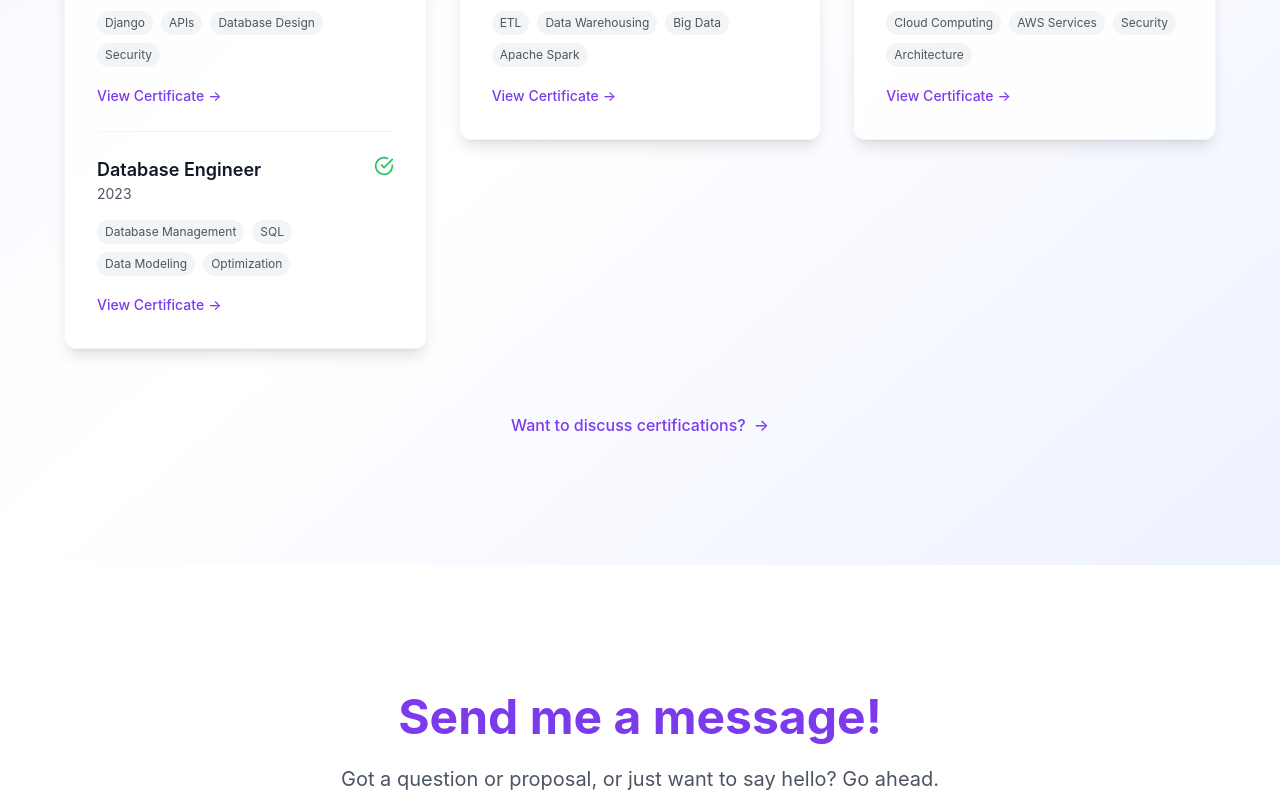
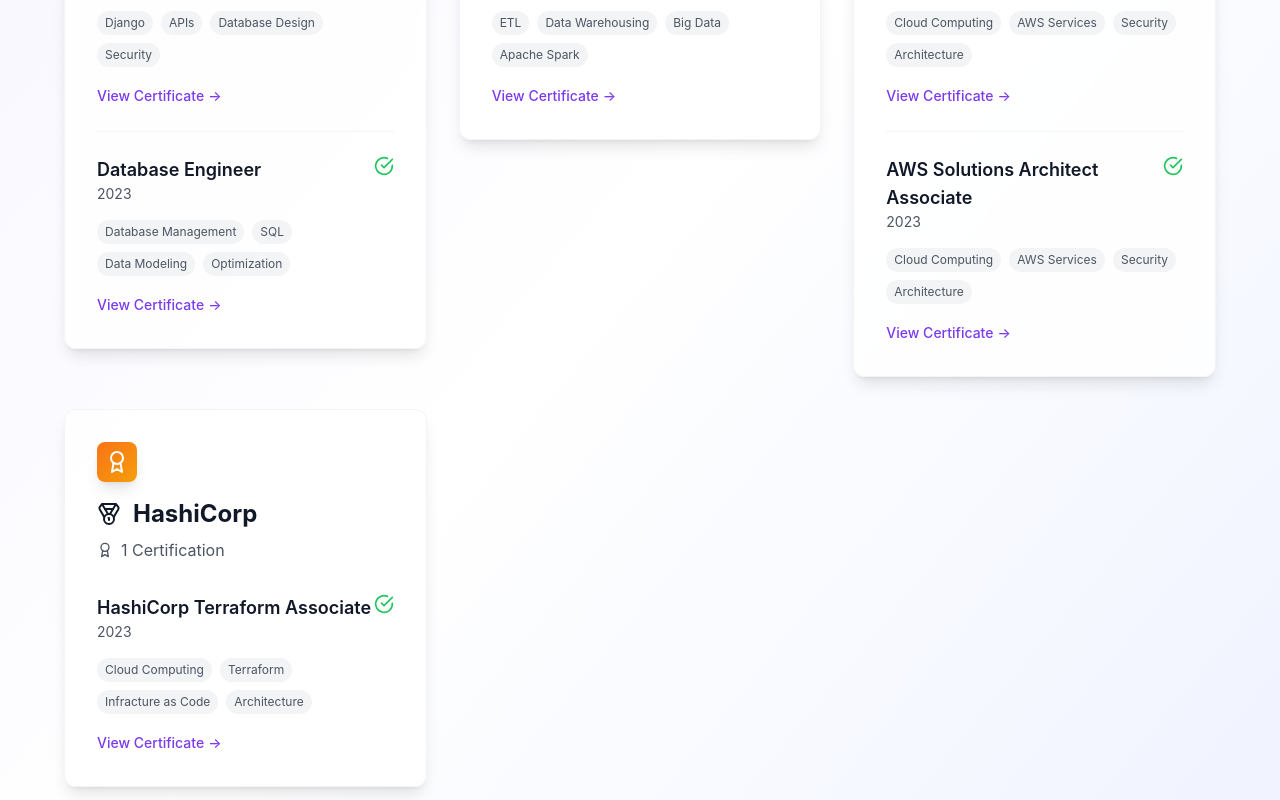
Before and after one commit to isaactony/portfolio-website, a React (Vite) app: page / in a window 1280 px wide. Shown: the part 9040-9840 px from the top of the page. Built offline with nearby package versions, Linux system fonts and the light colour scheme.

Commit message:
certifications update

```diff
--- a/src/components/Certifications.tsx
+++ b/src/components/Certifications.tsx
@@ -46,6 +46,27 @@
         name: "Cloud Practitioner",
         date: "2023",
         skills: ["Cloud Computing", "AWS Services", "Security", "Architecture"],
+        link: "https://www.credly.com/badges/c46aa5e8-b5f0-4439-aef5-f05421232778/linked_in_profile",
+        icon: <Sparkles className="w-5 h-5" />
+      },
+      {
+        name: "AWS Solutions Architect Associate",
+        date: "2023",
+        skills: ["Cloud Computing", "AWS Services", "Security", "Architecture"],
+        link: "https://www.credly.com/badges/c46aa5e8-b5f0-4439-aef5-f05421232778/linked_in_profile",
+        icon: <Sparkles className="w-5 h-5" />
+      }
+    ],
+    color: "from-orange-500 to-amber-500"
+  },
+  {
+    provider: "HashiCorp",
+    icon: <Award className="w-6 h-6" />,
+    certs: [
+      {
+        name: "HashiCorp Terraform Associate",
+        date: "2023",
+        skills: ["Cloud Computing", "Terraform", "Infracture as Code", "Architecture"],
         link: "https://www.credly.com/badges/c46aa5e8-b5f0-4439-aef5-f05421232778/linked_in_profile",
         icon: <Sparkles className="w-5 h-5" />
       }
```
